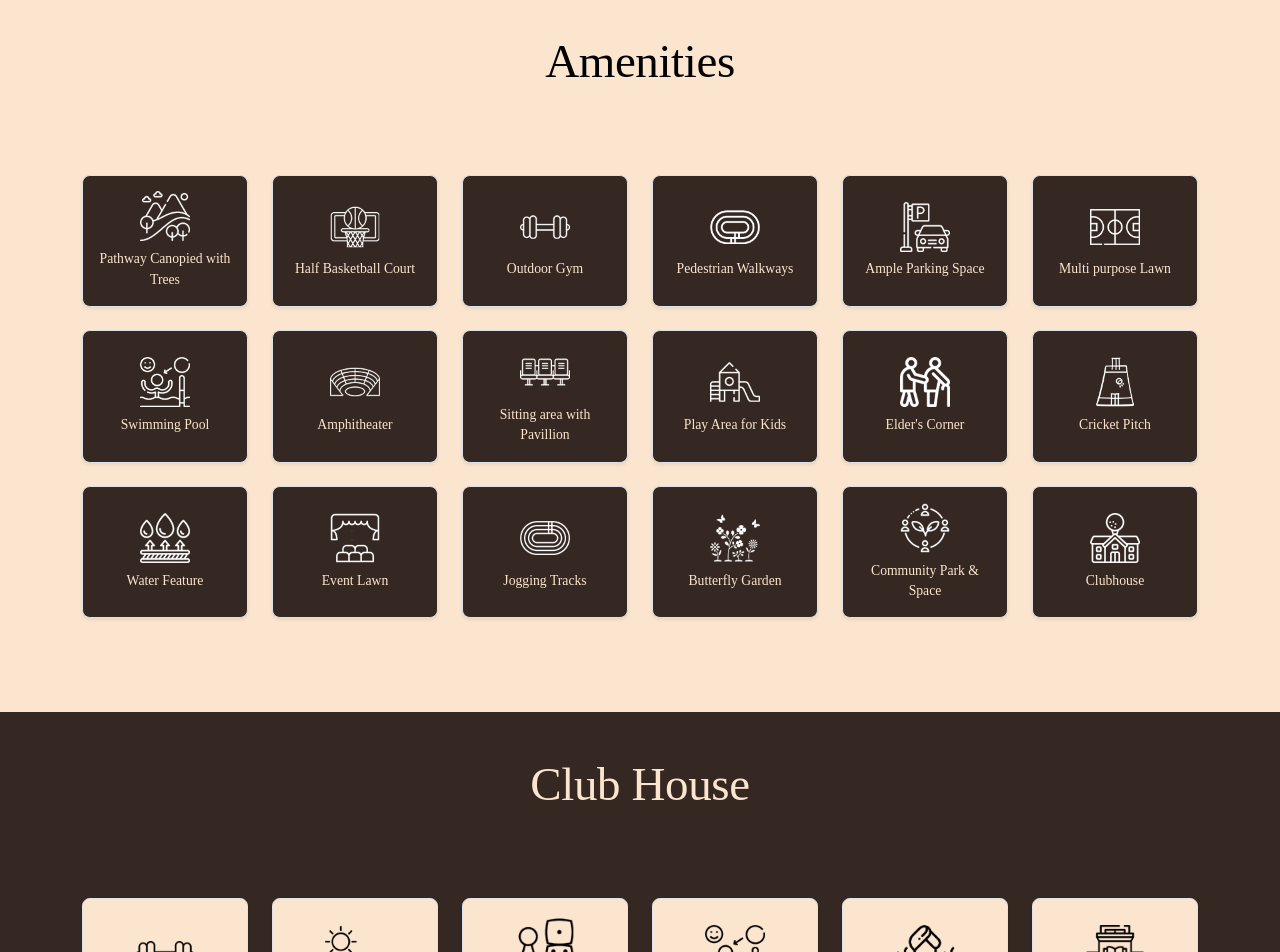
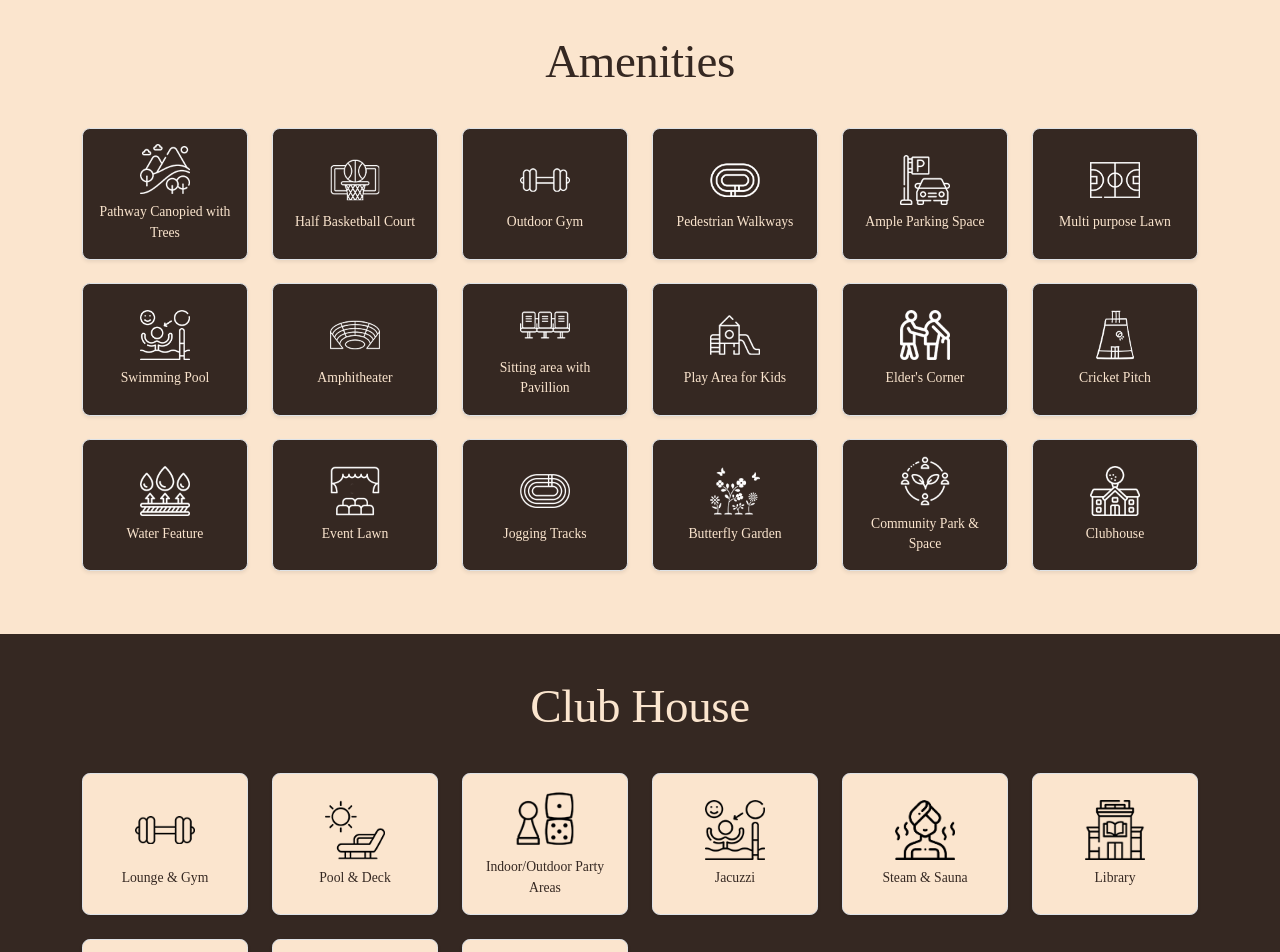
Before and after one commit to ravikaushik151/eara-group, a Next.js app: page /microsite in a window 1280 px wide. Shown: the part 2000-2952 px from the top of the page. Built offline with nearby package versions, Linux system fonts and the light colour scheme.

Commit message:
fixed microsite page issue

```diff
--- a/src/app/components/AmenitiesMarquee.tsx
+++ b/src/app/components/AmenitiesMarquee.tsx
@@ -25,7 +25,7 @@ const amenities = [
 
 export default function AmenitiesSection() {
     return (
-        <section className="py-5">
+        <section className="py-0 mb-3">
             <div className="container text-center">
                 <div className="row g-4 ">
                     {amenities.map((item, idx) => (
--- a/src/app/components/ClubhouseMarquee.tsx
+++ b/src/app/components/ClubhouseMarquee.tsx
@@ -16,7 +16,7 @@ const images = [
 
 export default function Clubhouse() {
     return (
-        <section className="py-5">
+        <div className="mb-3">
             <div className="container text-center">
                 <div className="row g-4">
                     {images.map((item, idx) => (
@@ -29,6 +29,6 @@ export default function Clubhouse() {
                     ))}
                 </div>
             </div>
-        </section>
+        </div>
     );
 }
--- a/src/app/microsite/page.tsx
+++ b/src/app/microsite/page.tsx
@@ -206,9 +206,9 @@ export default function Home() {
                 <div className="biodiversity-benefits_components">
                   <div
                     id="w-node-_147bc8d0-b385-cc95-4439-b2fc20fb618b-ac1b3eca"
-                    className="biodiversity-benefits_header-wrap"
+                    className=""
                   >
-                    <h2 data-animate={1} className="heading-style-h2">
+                    <h2 data-animate={1} className="m-center text-center heading-style-h2 theme-color-dark">
                       Amenities
                     </h2>
                   </div>
@@ -226,9 +226,9 @@ export default function Home() {
                 <div className="biodiversity-benefits_components">
                   <div
                     id="w-node-_147bc8d0-b385-cc95-4439-b2fc20fb618b-ac1b3eca"
-                    className="biodiversity-benefits_header-wrap"
+                    className=""
                   >
-                    <h2 data-animate={1} className="heading-style-h2 theme-color-light">
+                    <h2 data-animate={1} className="heading-style-h2 theme-color-light text-center">
                       Club House
                     </h2>
                   </div>
@@ -250,7 +250,7 @@ export default function Home() {
                   <div className="home-masterplan_left">
                     <h2
                       data-animate={1}
-                      className="heading-style-h2 text-color-dark-rainforest theme-color-dark"
+                      className="heading-style-h2 text-color-dark-rainforest theme-color-dark m-center"
                     >
                       The Master Plan
                     </h2>
@@ -265,7 +265,7 @@ export default function Home() {
                       src="https://placehold.co/700x700?text=Master+Plan"
                       loading="lazy"
                       alt=""
-                      className="home-masterplan_img"
+                      className="home-masterplan_img img-fluid"
                     />
                   </div>
                   <div className="home-masterplan_legend">
```
